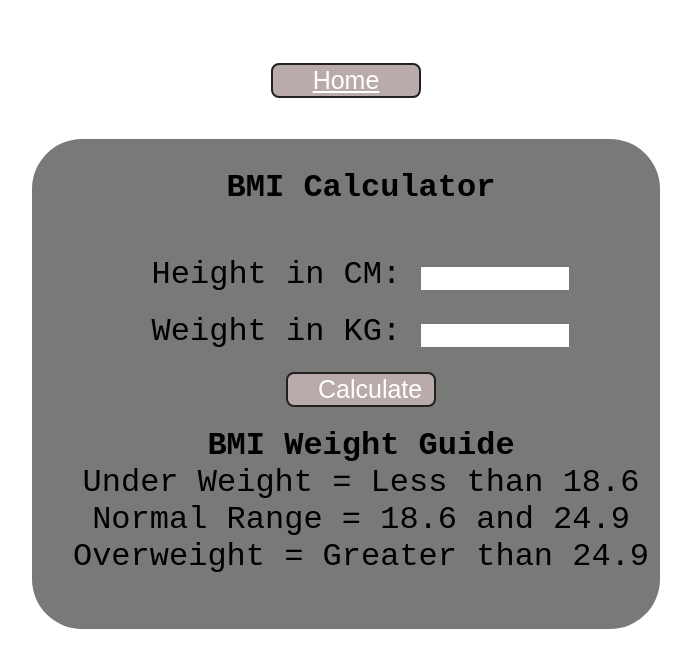
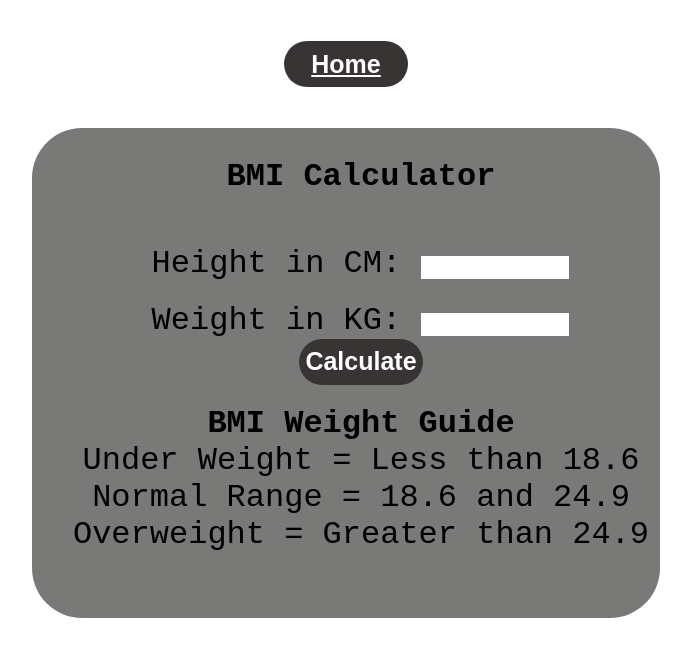
Before and after one commit to Hafsu0107/color-changer.js, a plain HTML site: page bmi.html in a window 1280 px wide. Shown: the whole page, without its empty margins (294-985 px from the left). Drawn offline with Linux system fonts and the light colour scheme.

Commit message:
4 projects complete

```diff
--- a/bmi.css
+++ b/bmi.css
@@ -30,16 +30,14 @@ body {
 }
 
 button {
-  width: 150px;
-  height: 35px;
-  background-color: #baabab;
-  padding: 1px 30px;
-  border-radius: 8px;
+  width: 124px;
+  height: 46px;
+  border-radius: 25px;
+  background-color: rgb(57, 52, 52);
   color: #fff;
-  text-decoration: none;
-  border: 2px solid #212121;
-  margin-top: 22px;
   font-size: 25px;
+  font-weight: 800;
+  border: none;
 }
 a {
   color: #fff;
--- a/digital.css
+++ b/digital.css
@@ -16,10 +16,11 @@ button {
   width: 124px;
   height: 46px;
   border-radius: 25px;
-  background-color: rgb(227, 220, 220);
+  background-color: rgb(105, 103, 103);
   color: #fff;
   font-size: 25px;
   font-weight: 800;
+  border: none;
 }
 a {
   color: #fff;
--- a/style.css
+++ b/style.css
@@ -34,10 +34,11 @@ button {
   width: 124px;
   height: 46px;
   border-radius: 25px;
-  background-color: rgb(227, 220, 220);
+  background-color: rgb(57, 52, 52);
   color: #fff;
   font-size: 25px;
   font-weight: 800;
+  border: none;
 }
 a {
   color: #fff;
```
